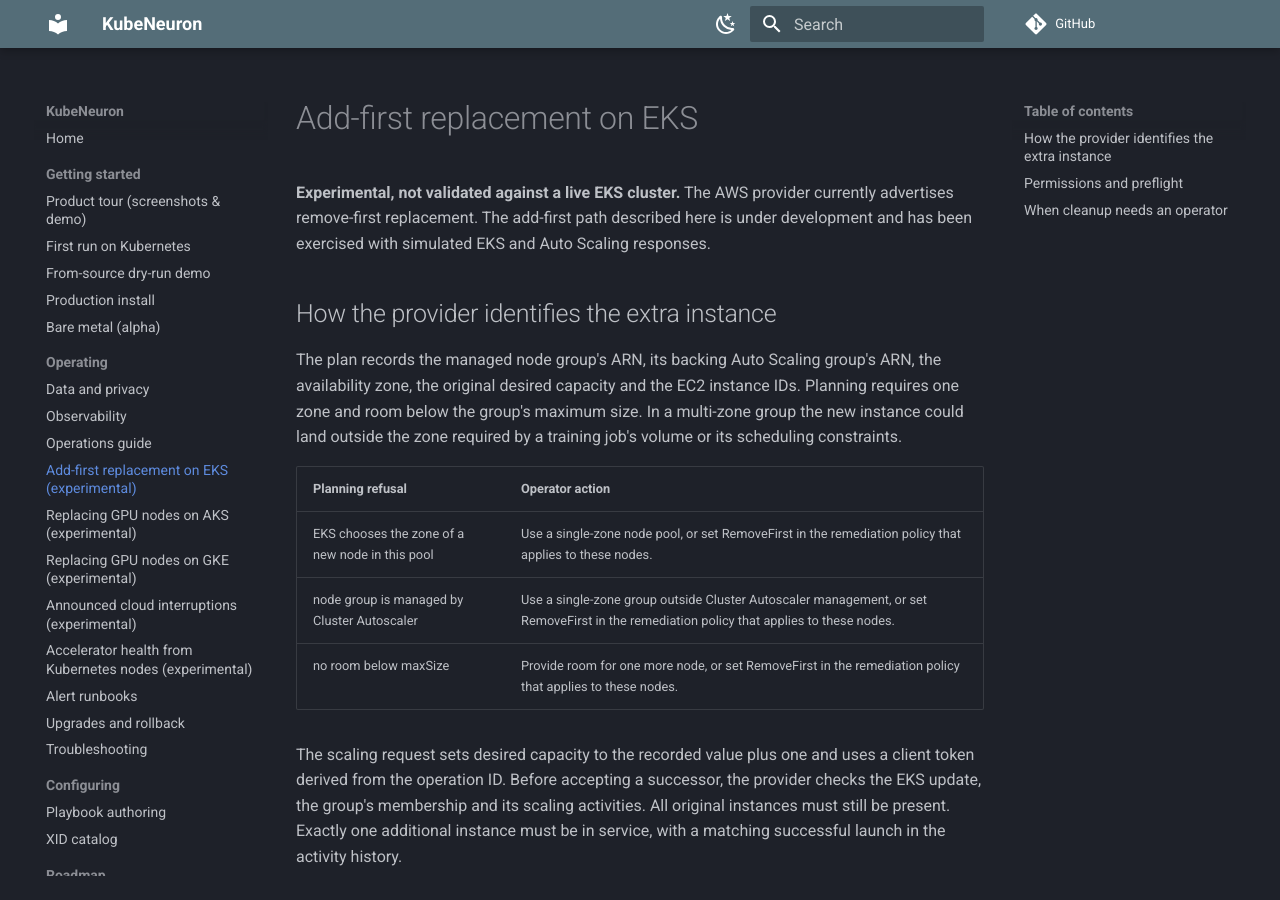
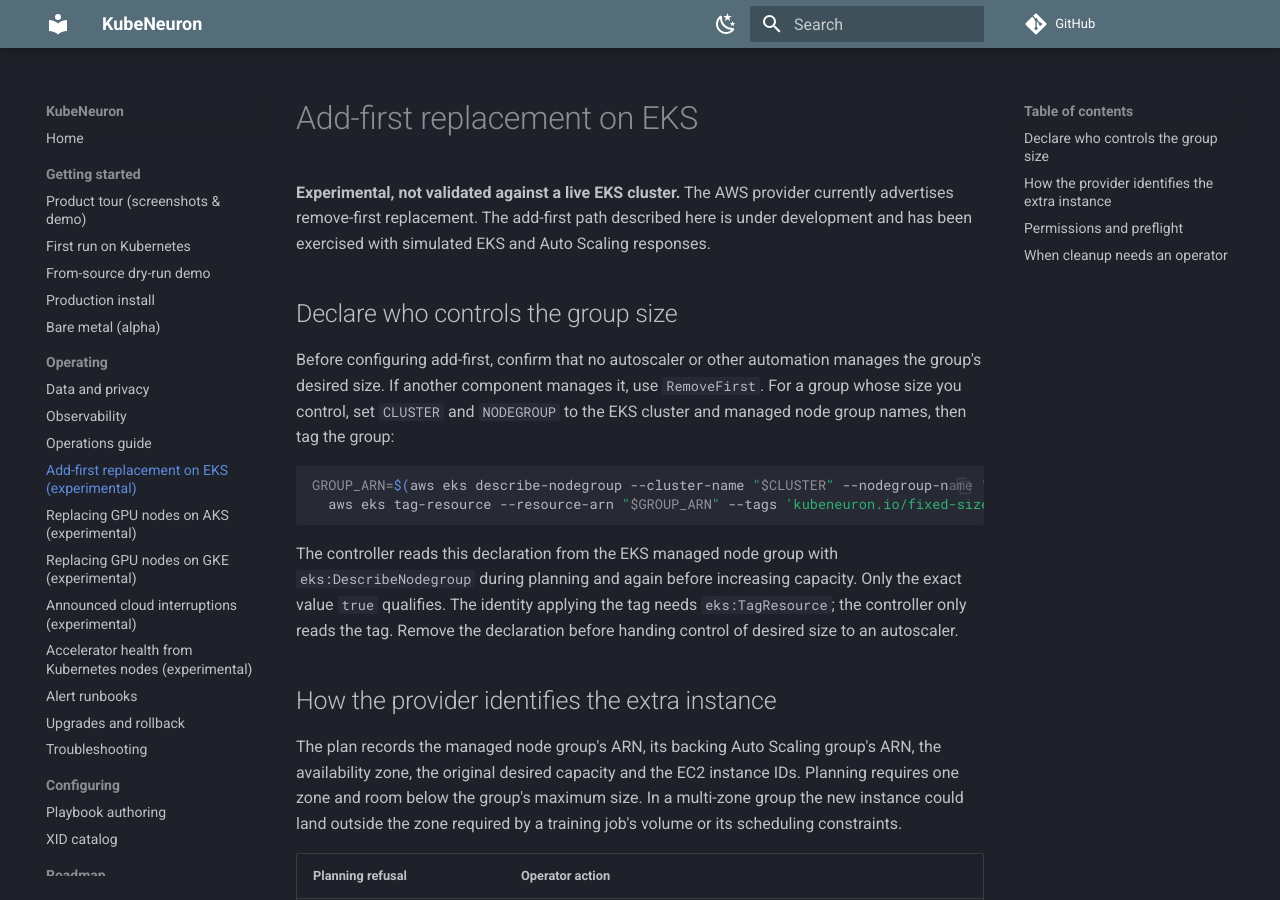
Before and after one commit to kubeneuron/kubeneuron, an MkDocs documentation site: the page built from docs/cloud-aws.md, in a window 1280 px wide and 900 px high. Built offline with MkDocs 1.6.1 and Material for MkDocs 9.7.7, drawn with Linux system fonts in a browser that asks for light colours; comment, search, counter and statistics services are not loaded.

Commit message:
docs: explain the EKS fixed-size declaration
Signed-off-by: Andrii Petruk <andrey.petruk@gmail.com>

````diff
--- a/docs/cloud-aws.md
+++ b/docs/cloud-aws.md
@@ -4,6 +4,24 @@
 currently advertises remove-first replacement. The add-first path described
 here is under development and has been exercised with simulated EKS and Auto
 Scaling responses.
+
+## Declare who controls the group size
+
+Before configuring add-first, confirm that no autoscaler or other automation
+manages the group's desired size. If another component manages it, use
+`RemoveFirst`. For a group whose size you control, set `CLUSTER` and
+`NODEGROUP` to the EKS cluster and managed node group names, then tag the group:
+
+```sh
+GROUP_ARN=$(aws eks describe-nodegroup --cluster-name "$CLUSTER" --nodegroup-name "$NODEGROUP" --query 'nodegroup.nodegroupArn' --output text) &&
+  aws eks tag-resource --resource-arn "$GROUP_ARN" --tags 'kubeneuron.io/fixed-size=true'
+```
+
+The controller reads this declaration from the EKS managed node group with
+`eks:DescribeNodegroup` during planning and again before increasing capacity.
+Only the exact value `true` qualifies. The identity applying the tag needs
+`eks:TagResource`; the controller only reads the tag. Remove the declaration
+before handing control of desired size to an autoscaler.
 
 ## How the provider identifies the extra instance
 
````
